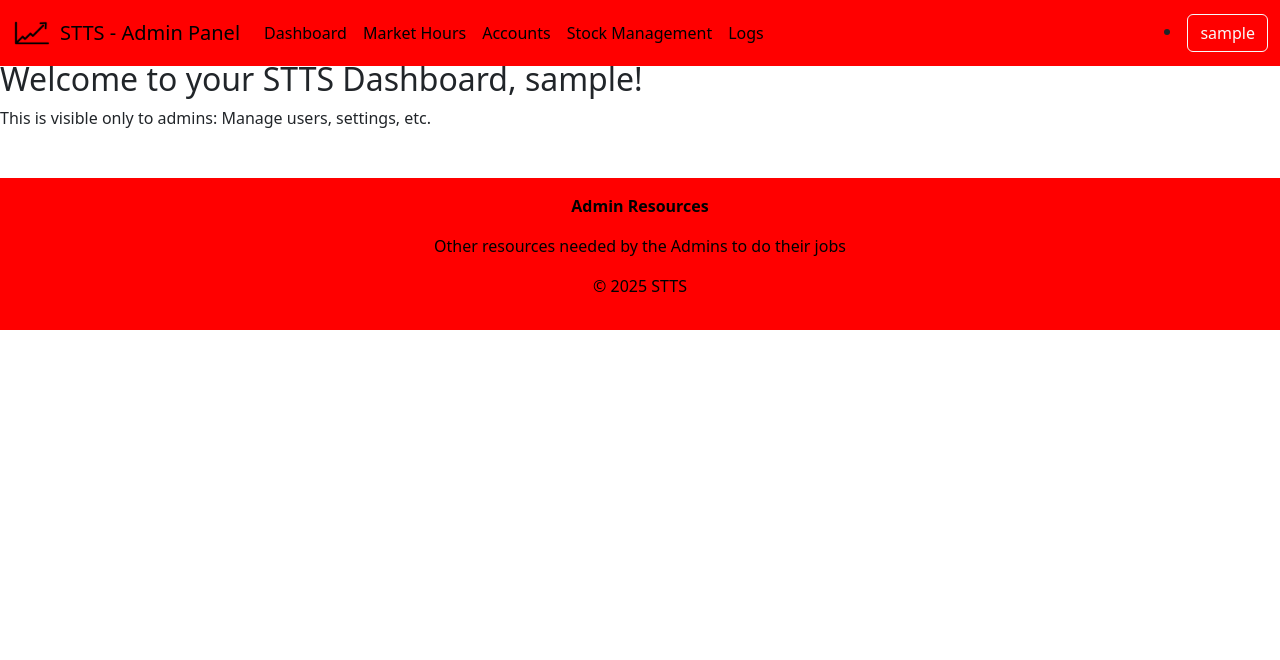
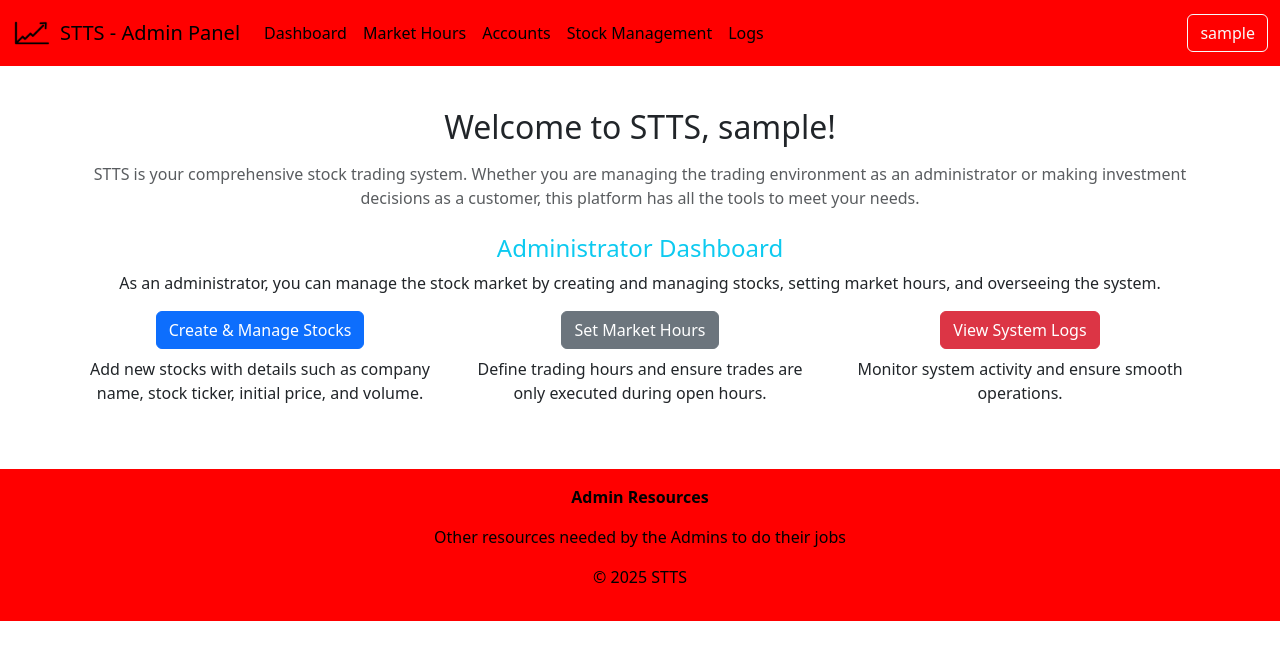
Before and after one commit to ivazqu10/Stocks, a Flask app: page /admin_dashboard in a window 1280 px wide. Shown: the top 660 px of the page. Run offline with Flask 3, Linux system fonts and the light colour scheme; a user stored in the database is signed in; tables that the repository leaves empty hold one stand-in row (values such as "Sample post").

Commit message:
Update admin html pages

```diff
--- a/templates/admin_add_remove_stock.html
+++ b/templates/admin_add_remove_stock.html
@@ -37,9 +37,9 @@
                 </td>
                 <td>{{ stock.quantity }}</td>
                 <td>
-                    <button class="btn btn-warning btn-sm" data-bs-toggle="modal" data-bs-target="#editStockModal{{ stock.id }}">Edit</button>
+                    <button class="btn btn-warning btn-sm" data-bs-toggle="modal" data-bs-target="#editStockModal{{ stock_id }}">Edit</button>
                     <form action="{{ url_for('delete_stock', stock_id=stock.id) }}" method="POST" class="d-inline">
-                        <button type="submit" class="btn btn-danger btn-sm" onclick="return confirm('Delete {{ stock.symbol }}?');">Delete</button>
+                        <button type="submit" class="btn btn-danger btn-sm" onclick="return confirm('Delete {{ stock_symbol }}?');">Delete</button>
                     </form>
                 </td>
             </tr>
--- a/templates/admin_base.html
+++ b/templates/admin_base.html
@@ -52,14 +52,15 @@
                             <a class="nav-link" href="{{ url_for('admin_logs') }}">Logs</a>
                         </li>
                     </ul>
-                    <li class="nav-item dropdown">
+                    <div class="nav-item dropdown">
                         <a class="btn btn-outline-light" href="#" id="userDropdown" role="button" data-bs-toggle="dropdown" aria-expanded="false">
                             {{ current_user.username }}
                         </a>
                         <ul class="dropdown-menu dropdown-menu-end" aria-labelledby="userDropdown">
                             <li><a class="dropdown-item" href="{{ url_for('logout') }}">Logout</a></li>
                         </ul>
-                    </li>
+                    </div>
+
 
                 </div>
                 {% endif %}
--- a/templates/admin_dashboard.html
+++ b/templates/admin_dashboard.html
@@ -4,17 +4,56 @@
 
 {% block content %}
 
-{% if current_user.is_authenticated %}
-    <h2>Welcome to your STTS Dashboard, {{ current_user.username }}!</h2>
-    {% if current_user.role == "admin" %}
-        <p>This is visible only to admins: Manage users, settings, etc.</p>
-    {% elif current_user.role == "user" %}
-        <p>This is visible only to users: Your profile info.</p>
+<div class="container mt-5">
+    {% if current_user.is_authenticated %}
+        <h2 class="text-center">Welcome to STTS, {{ current_user.username }}!</h2>
+        <p class="text-muted text-center mt-3">STTS is your comprehensive stock trading system. Whether you are managing the trading environment as an administrator or making investment decisions as a customer, this platform has all the tools to meet your needs.</p>
+
+        {% if current_user.role == "admin" %}
+            <h4 class="text-center text-info mt-4">Administrator Dashboard</h4>
+            <p class="text-center">As an administrator, you can manage the stock market by creating and managing stocks, setting market hours, and overseeing the system.</p>
+            <div class="row text-center mt-3">
+                <div class="col-md-4">
+                    <a href="{{ url_for('admin_add_remove_stock') }}" class="btn btn-primary">Create & Manage Stocks</a>
+                    <p class="mt-2">Add new stocks with details such as company name, stock ticker, initial price, and volume.</p>
+                </div>
+                <div class="col-md-4">
+                    <a href="{{ url_for('admin_market_hours') }}" class="btn btn-secondary">Set Market Hours</a>
+                    <p class="mt-2">Define trading hours and ensure trades are only executed during open hours.</p>
+                </div>
+                <div class="col-md-4">
+                    <a href="{{ url_for('admin_logs') }}" class="btn btn-danger">View System Logs</a>
+                    <p class="mt-2">Monitor system activity and ensure smooth operations.</p>
+                </div>
+            </div>
+        {% elif current_user.role == "user" %}
+            <h4 class="text-center text-success mt-4">Customer Dashboard</h4>
+            <p class="text-center">As a customer, you can easily manage your investments, buy and sell stocks, and track your portfolio—all in one place.</p>
+            <div class="row text-center mt-3">
+                <div class="col-md-4">
+                    <a href="{{ url_for('portfolio') }}" class="btn btn-success">My Portfolio</a>
+                    <p class="mt-2">View and manage your stock holdings and check their performance in real-time.</p>
+                </div>
+                <div class="col-md-4">
+                    <a href="{{ url_for('buy_sell_stock') }}" class="btn btn-info">Trade Stocks</a>
+                    <p class="mt-2">Buy and sell stocks effortlessly at market price, with the option to cancel unexecuted orders.</p>
+                </div>
+                <div class="col-md-4">
+                    <a href="{{ url_for('funds') }}" class="btn btn-warning">Manage Funds</a>
+                    <p class="mt-2">Deposit or withdraw funds and review your financial transaction history.</p>
+                </div>
+            </div>
+        {% endif %}
+    {% else %}
+        <h1 class="text-center">Welcome to STTS!</h1>
+        <p class="text-center">STTS empowers users to trade stocks seamlessly. Sign up today and take the first step in managing your investments. Please <a href="{{ url_for('login') }}">log in</a> or <a href="{{ url_for('register') }}">register</a> to access the platform.</p>
     {% endif %}
-{% else %}
-    <h1>You are not logged in</h1>
-{% endif %}
-
 </div>
 
 {% endblock %}
+
+@app.route('/logout')
+@login_required
+def logout():
+    logout_user()
+    return redirect(url_for("login"))
```
Also changed, not shown: templates/user_dashboard.html (+4 -4 lines).
